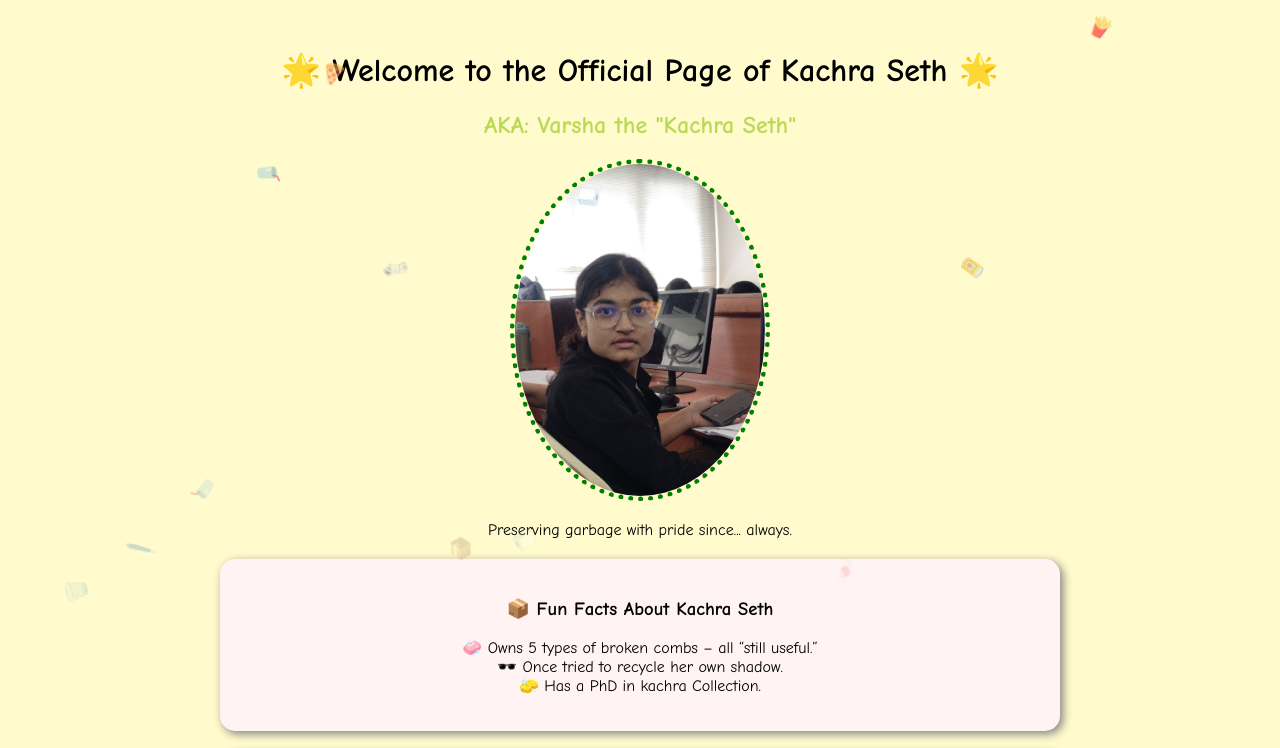
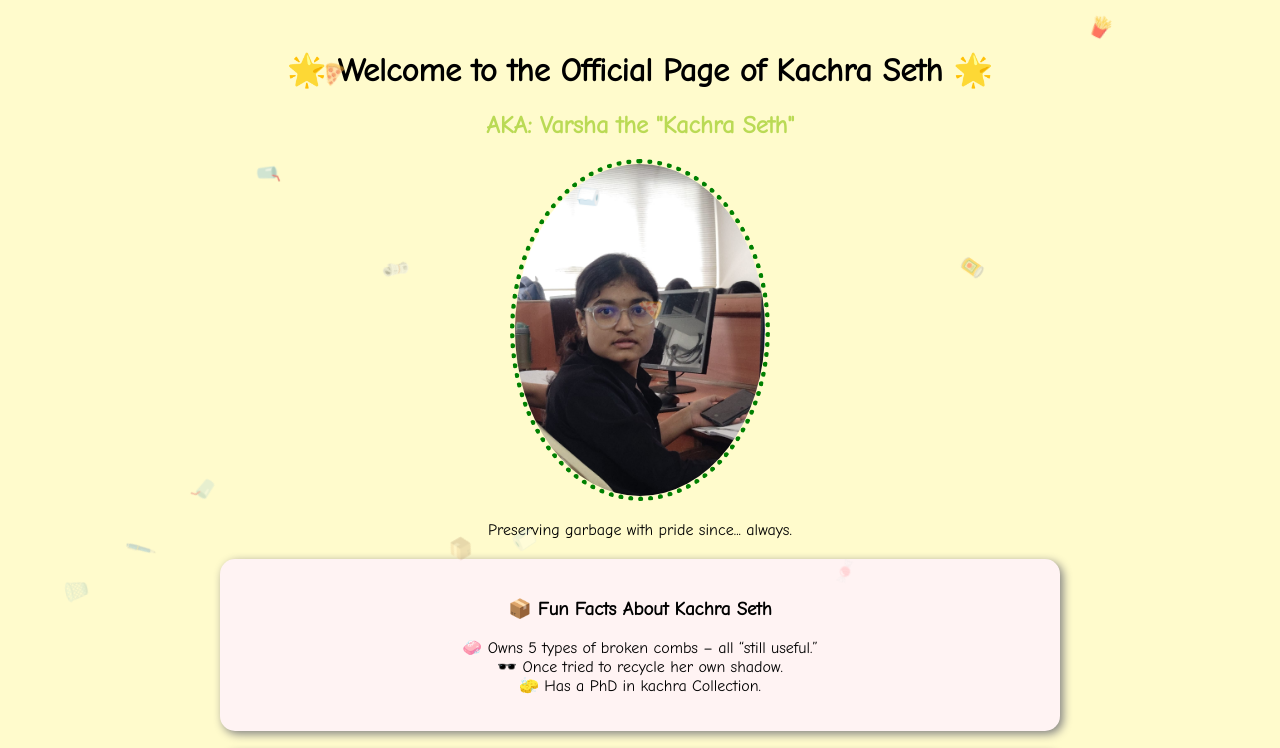
Before and after one commit to aditya9420/kachra-seth, a plain HTML site: page index.html in a window 1280 px wide. Shown: the top 748 px of the page. Drawn offline with Linux system fonts and the light colour scheme.

Commit message:
Update index.html

```diff
--- a/index.html
+++ b/index.html
@@ -4,25 +4,32 @@
   <meta charset="UTF-8" />
   <meta name="viewport" content="width=device-width, initial-scale=1.0"/>
   <title>Kachra Seth - The Legend Lives On</title>
+
+  <!-- Comic Neue fallback for mobile (Comic Sans lookalike) -->
+  <link href="https://fonts.googleapis.com/css2?family=Comic+Neue&display=swap" rel="stylesheet">
+
   <style>
     body {
       background-color: #fffbcc;
-      font-family: Comic Sans MS, cursive, sans-serif;
+      font-family: 'Comic Neue', 'Comic Sans MS', cursive, sans-serif;
       text-align: center;
       padding: 30px;
       margin: 0;
       overflow-x: hidden;
     }
+
     img.profile {
       width: 250px;
       max-width: 90vw;
       border-radius: 50%;
       border: 5px dotted green;
     }
+
     .highlight {
       font-size: 1.5em;
       color: #bada55;
     }
+
     .funny-facts {
       background-color: #fff3f3;
       padding: 20px;
@@ -33,17 +40,20 @@
       margin-left: auto;
       margin-right: auto;
     }
+
     footer {
       margin-top: 50px;
       font-size: 0.8em;
       color: #888;
     }
+
     .certificate {
       background-color: #e0ffe0;
       padding: 20px;
       margin-top: 30px;
       border-radius: 15px;
     }
+
     .certificate-box {
       border: 5px solid gold;
       padding: 20px;
@@ -64,6 +74,7 @@
       overflow: hidden;
       z-index: 9999;
     }
+
     .trash-item {
       position: absolute;
       top: -50px;
@@ -73,6 +84,7 @@
       animation-timing-function: linear;
       animation-iteration-count: infinite;
     }
+
     @keyframes fall {
       0% {
         transform: translateY(0) rotate(0deg);
@@ -85,10 +97,10 @@
     }
   </style>
 </head>
+
 <body>
 
   <h1>🌟 Welcome to the Official Page of Kachra Seth 🌟</h1>
-
   <h2 class="highlight">AKA: Varsha the "Kachra Seth"</h2>
   <img src="IMG-20250821-WA0031.jpg" alt="Kachra Seth" class="profile">
   <p>Preserving garbage with pride since... always.</p>
```
